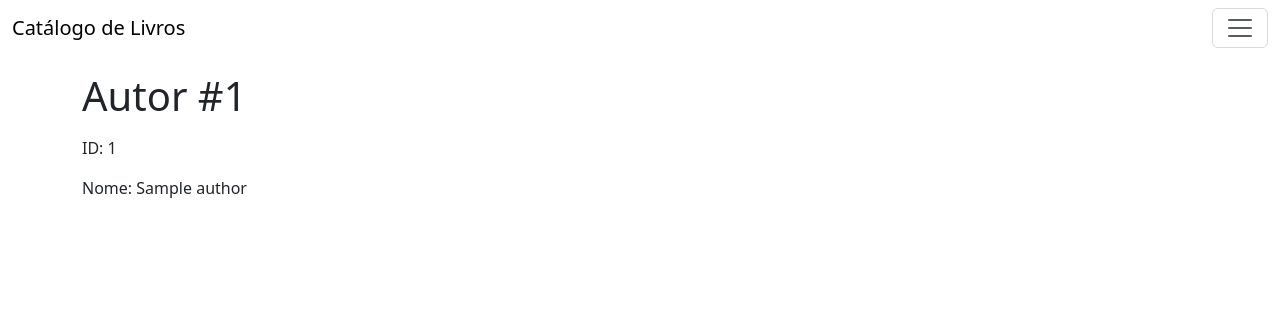
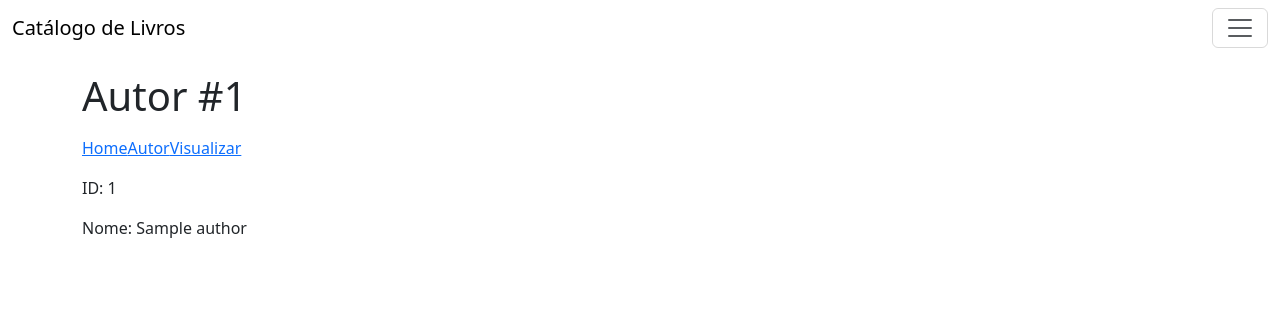
Before and after one commit to jeanmfdias/BookCatalog, a Symfony app: template templates/authors/show.html.twig in a window 1280 px wide. Shown: the top 316 px of the page. Run offline with Twig, Linux system fonts and the light colour scheme; the template is opened without the code that fills it: most values are stand-ins (such as "Sample title", 1, 10 or a date in 2020); style sheets or scripts are compiled from the project's sources; some libraries are stand-ins or nearby versions.

Commit message:
feat: adicionado alertas customizados para autor

```diff
--- a/src/Controller/BooksController.php
+++ b/src/Controller/BooksController.php
@@ -51,6 +51,8 @@ final class BooksController extends ControllerBase
 
                 $book = $this->booksService->create($newBook);
 
+                $this->addFlash('success', 'Livro criado com sucesso.');
+
                 return $this->redirectToRoute('books_show', ['id' => $book->id]);
             } catch (Exception $e) {
                 $this->addFlash('error', 'Erro ao salvar');
@@ -86,6 +88,8 @@ final class BooksController extends ControllerBase
                 $this->addFlash('error', 'Erro ao atualizar');
             }
 
+            $this->addFlash('success', 'Livro editado com sucesso.');
+
             return $this->redirectToRoute('books_show', ['id' => $book->id]);
         }
 
@@ -99,7 +103,7 @@ final class BooksController extends ControllerBase
     public function delete(int $id): Response
     {
         $this->booksService->delete($id);
-        $this->addFlash('success', "Registro #{$id} excluído com sucesso");
+        $this->addFlash('success', "Registro #{$id} excluído com sucesso.");
         return $this->redirectToRoute('books_index');
     }
 }
--- a/src/Controller/SubjectsController.php
+++ b/src/Controller/SubjectsController.php
@@ -51,6 +51,8 @@ final class SubjectsController extends ControllerBase
 
                 $subject = $this->subjectsService->create($newSubject);
 
+                $this->addFlash('success', 'Assunto criado com sucesso.');
+
                 return $this->redirectToRoute('subjects_show', ['id' => $subject->id]);
             } catch (Exception $e) {
                 $this->addFlash('error', 'Erro ao salvar');
@@ -86,6 +88,8 @@ final class SubjectsController extends ControllerBase
                 $this->addFlash('error', 'Erro ao atualizar');
             }
 
+            $this->addFlash('success', 'Assunto editado com sucesso.');
+
             return $this->redirectToRoute('subjects_show', ['id' => $subject->id]);
         }
 
@@ -99,7 +103,7 @@ final class SubjectsController extends ControllerBase
     public function delete(int $id): Response
     {
         $this->subjectsService->delete($id);
-        $this->addFlash('success', "Registro #{$id} excluído com sucesso");
+        $this->addFlash('success', "Registro #{$id} excluído com sucesso.");
         return $this->redirectToRoute('subjects_index');
     }
 }
--- a/src/Form/AuthorCreateType.php
+++ b/src/Form/AuthorCreateType.php
@@ -22,7 +22,10 @@ class AuthorCreateType extends AbstractType
                 'label' => 'Nome'
             ])
             ->add('save', SubmitType::class, [
-                'label' => 'Salvar'
+                'label' => 'Salvar',
+                'attr' => [
+                    'class' => 'btn-solid theme-success'
+                ]
             ])
         ;
     }
--- a/src/Form/AuthorEditType.php
+++ b/src/Form/AuthorEditType.php
@@ -22,7 +22,10 @@ class AuthorEditType extends AbstractType
                 'label' => 'Nome'
             ])
             ->add('save', SubmitType::class, [
-                'label' => 'Editar'
+                'label' => 'Editar',
+                'attr' => [
+                    'class' => 'btn-solid theme-warning'
+                ]
             ])
         ;
     }
--- a/templates/_components/alerts.html.twig
+++ b/templates/_components/alerts.html.twig
@@ -1,12 +1,19 @@
 {% for message in app.flashes('error') %}
-    <div class="alert theme-danger" role="alert">
+    <div class="alert theme-danger mb-3" role="alert">
+        <p>{{ message }}</p>
+        <button type="button" class="btn-close ms-auto" data-bs-dismiss="alert" aria-label="Close"></button>
+    </div>
+{% endfor %}
+
+{% for message in app.flashes('warning') %}
+    <div class="alert theme-warning mb-3" role="alert">
         <p>{{ message }}</p>
         <button type="button" class="btn-close ms-auto" data-bs-dismiss="alert" aria-label="Close"></button>
     </div>
 {% endfor %}
 
 {% for message in app.flashes('success') %}
-    <div class="alert theme-success" role="alert">
+    <div class="alert theme-success mb-3" role="alert">
         <p>{{ message }}</p>
         <button type="button" class="btn-close ms-auto" data-bs-dismiss="alert" aria-label="Close"></button>
     </div>
--- /dev/null
+++ b/templates/_components/breadcrumb.html.twig
@@ -0,0 +1,17 @@
+<nav aria-label="breadcrumb">
+    <ol class="breadcrumb">
+        <li class="breadcrumb-item">
+            <a class="breadcrumb-link" href="{{ path('home_index') }}">Home</a>
+        </li>
+        <li class="breadcrumb-divider"></li>
+        <li class="breadcrumb-item">
+            <a class="breadcrumb-link" href="{{ path(module ~ '_index') }}">{{ label|capitalize }}</a>
+        </li>
+        {% if child %}
+            <li class="breadcrumb-divider"></li>
+            <li class="breadcrumb-item" aria-current="page">
+                <a class="breadcrumb-link active" href="#">{{ child|capitalize }}</a>
+            </li>
+        {% endif %}
+    </ol>
+</nav>
--- a/templates/authors/edit.html.twig
+++ b/templates/authors/edit.html.twig
@@ -4,6 +4,8 @@
 
 {% block body %}
 
+    {% include "_components/breadcrumb.html.twig" with { module: 'authors', label: 'autor', child: 'editar' } %}
+
     {{ form(editForm) }}
 
 {% endblock %}
--- a/templates/authors/index.html.twig
+++ b/templates/authors/index.html.twig
@@ -3,6 +3,8 @@
 {% block title %}Listagem de Autores{% endblock %}
 
 {% block body %}
+
+    {% include "_components/breadcrumb.html.twig" with { module: 'authors', label: 'autor', child: null } %}
 
     {{ form(filterForm) }}
 
--- a/templates/authors/new.html.twig
+++ b/templates/authors/new.html.twig
@@ -4,6 +4,8 @@
 
 {% block body %}
 
+    {% include "_components/breadcrumb.html.twig" with { module: 'authors', label: 'autor', child: 'novo' } %}
+
     {{ form(createForm) }}
 
 {% endblock %}
--- a/templates/authors/show.html.twig
+++ b/templates/authors/show.html.twig
@@ -3,6 +3,8 @@
 {% block title  %}Autor #{{ author.id }}{% endblock %}
 
 {% block body %}
+
+    {% include "_components/breadcrumb.html.twig" with { module: 'authors', label: 'autor', child: 'visualizar' } %}
 
     <p>
         <label>ID:</label>
--- a/templates/base.html.twig
+++ b/templates/base.html.twig
@@ -26,11 +26,15 @@
         {% include "_components/header.html.twig" %}
 
         <div class="container">
-            <h1 class="mt-3 mb-3">{{ block('title') }}</h1>
+            <div class="row">
+                <div class="col">
+                    <h1 class="mt-3 mb-3">{{ block('title') }}</h1>
 
-            {% include "_components/alerts.html.twig" %}
+                    {% include "_components/alerts.html.twig" %}
 
-            {% block body %}{% endblock %}
+                    {% block body %}{% endblock %}
+                </div>
+            </div>
         </div>
 
         {% include "_components/footer.html.twig" %}
```
Also changed, not shown: src/Controller/AuthorsController.php (+37 -8 lines), src/DTO/Author/AuthorDto.php (+11 -2 lines), src/Entity/AuthorEntity.php (+7 -1 lines), src/Exceptions/Author/AuthorHandleException.php (added, +7 -0 lines), src/Services/AuthorsService.php (+15 -3 lines), 1 other file.
